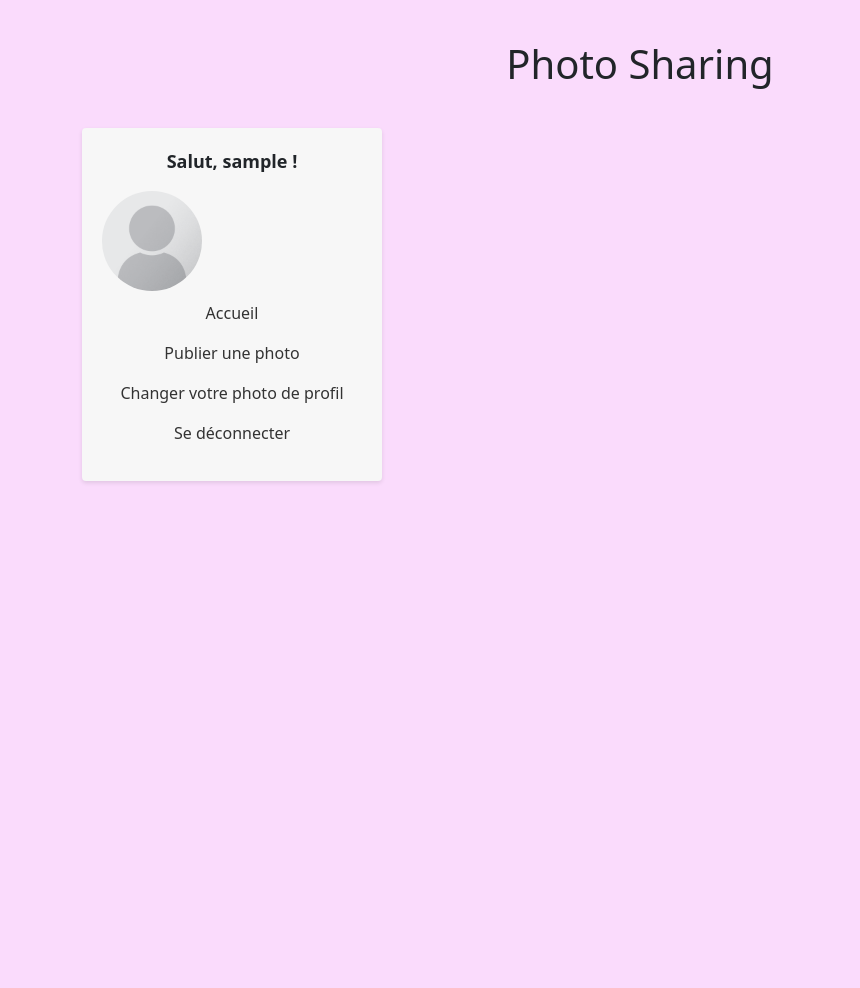
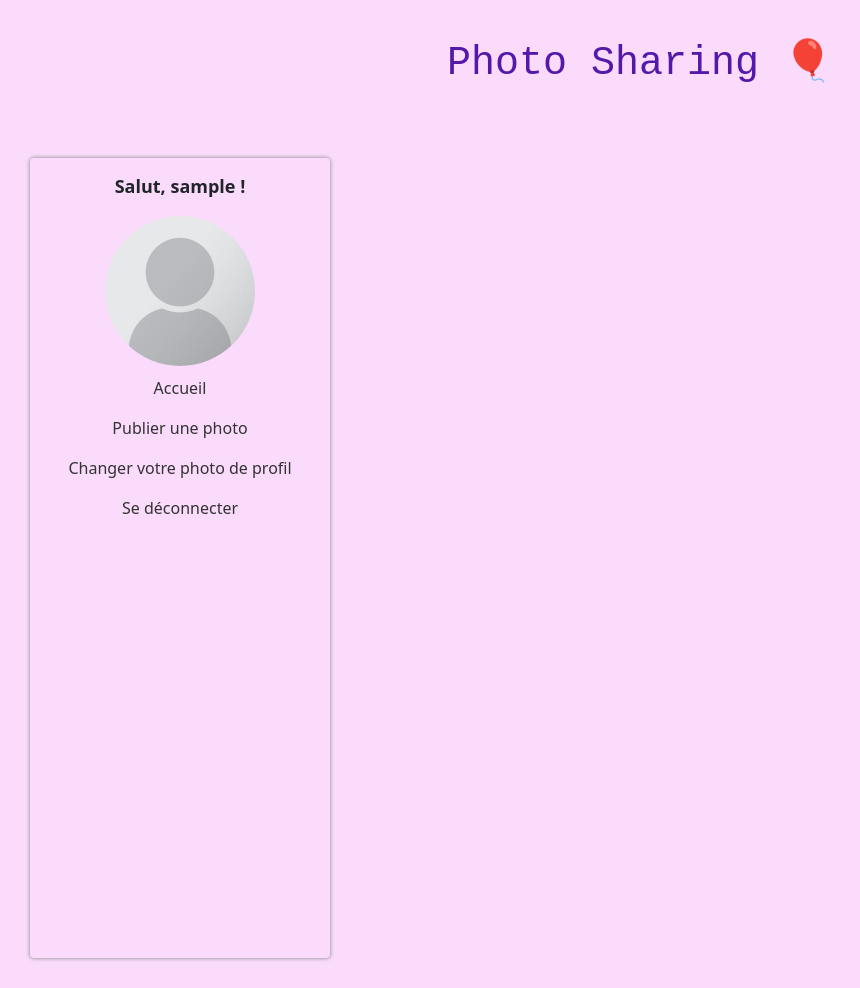
Before and after one commit to djokodev/photo_sharing, a Django app: page /home/ in a window 1280 px wide. Shown: the whole page, without its empty margins (0-860 px from the left). Before the commit the page ends 483 px from the top, so only its background shows below. Run offline with Django 4.2, Linux system fonts and the light colour scheme; the visitor is signed in with stand-in values (Sample User, id 1); data that the repository does not hold is empty.

Commit message:
stylisation

```diff
--- a/blog/templates/blog/home.html
+++ b/blog/templates/blog/home.html
@@ -1,6 +1,22 @@
 {% extends 'base.html' %}
 {% load static %}
 {% block content %}
+
+    <div class="profil">
+        {% if user.is_authenticated %}
+            <p class="nomuser">Salut, {{ user }} !</p>
+            {% if user.profile_photo %}
+                <img class="avatar" src={{ user.profile_photo.url }}>
+            {% else %}
+                <img class="avatar" src="{% static 'images/default_profile.png' %}">
+            {% endif %}
+            <p><a href="{% url 'home' %}">Accueil</a></p>
+            <p><a href="{% url 'photo_upload' %}">Publier une photo</a></p>
+            <p><a href="{% url 'upload_profile_photo' %}">Changer votre photo de profil</a></p>
+            <p><a href="{% url 'logout' %}">Se déconnecter</a></p>
+        {% endif %}
+
+    </div>
 
 <div class="photo">
     {% for photo in photos %}
--- a/blog/templates/blog/photo_upload.html
+++ b/blog/templates/blog/photo_upload.html
@@ -1,6 +1,7 @@
 {% extends 'base.html' %}
 
 {% block content %}
+
     <h2>Faire une Publication</h2>
     <form method="post" enctype="multipart/form-data">
         {{ form.as_p }}
--- a/static/app.css
+++ b/static/app.css
@@ -2,24 +2,23 @@
 .photo {
     display: flex;
     flex-wrap: wrap;
-    justify-content: space-between;
+    justify-content: flex-start;
+    gap: 50px;
+
   }
 
   .photo img {
-    width: 400px;
-    height: 300px;
+    width: 500px;
+    height: 380px;
     transition: transform 0.3s ease;
   }
 
   .photo img:hover {
-    transform: scale(1.1);
+    transform: scale(0.9);
   }
 
   .photo .photo-item {
-    display: flex;
-    flex-direction: column;
     align-items: center;
-    margin: 10px;
   }
 
 
@@ -27,9 +26,17 @@
 
 
 
-.title {
+  .title {
     text-align: center;
     margin: 40px;
+    font-family: 'Courier New', Courier, monospace; /* Remplacez 'YourFont' par la police stylée de votre choix */
+    animation: glowingText 2s ease-in-out infinite; /* Ajoutez cette ligne pour l'animation */
+  }
+
+  @keyframes glowingText {
+    0% { color: #ff0000; } /* Remplacez #ff0000 par la couleur initiale de votre titre */
+    50% { color: #0026ff; } /* Remplacez #00ff00 par une couleur intermédiaire pour l'animation */
+    100% { color: #ff0000; } /* Remplacez #ff0000 par la couleur finale de votre titre */
   }
 
 .body {
@@ -41,26 +48,35 @@
 
 
 .profil {
-    background-color: #f7f7f7;
-    padding: 20px;
-    box-shadow: 0 2px 4px rgba(0, 0, 0, 0.1);
+    width: 300px;
     border-radius: 4px;
-    width: 300px;
-    margin-right: 20px;
+    box-shadow: 0px 0px 4px gray;
+    margin: 30px;
+    padding: 15px;
+    min-width: 300px;
+    min-height: 400px;
+    float: left;
+    display: flex;
+    flex-direction: column;
+    align-items: center;
+    height: 100vh;
+
   }
 
   .profil .nomuser {
     margin-top: 0;
     font-size: 18px;
     font-weight: bold;
+    text-align: center;
   }
 
   .profil .avatar {
-    width: 100px;
-    height: 100px;
+    width: 150px;
+    height: 150px;
     border-radius: 50%;
     object-fit: cover;
     margin-bottom: 10px;
+
   }
 
   .profil a {
--- a/templates/base.html
+++ b/templates/base.html
@@ -7,26 +7,9 @@
     </head>
     <body class="body">
 
-        <h1 class="title">Photo Sharing</h1>
+        <h1 class="title">Photo Sharing 🎈</h1>
 
-       <div class="container">
 
-        <div class="profil">
-            {% if user.is_authenticated %}
-                <p class="nomuser">Salut, {{ user }} !</p>
-                {% if user.profile_photo %}
-                    <img class="avatar" src={{ user.profile_photo.url }}>
-                {% else %}
-                    <img class="avatar" src="{% static 'images/default_profile.png' %}">
-                {% endif %}
-                <p><a href="{% url 'home' %}">Accueil</a></p>
-                <p><a href="{% url 'photo_upload' %}">Publier une photo</a></p>
-                <p><a href="{% url 'upload_profile_photo' %}">Changer votre photo de profil</a></p>
-                <p><a href="{% url 'logout' %}">Se déconnecter</a></p>
-            {% endif %}
-
-        </div>
-     </div>
         {% block content %}{% endblock %}
 
 
```
Also changed, not shown: media/Snapchat-1820975725.jpg (added).
